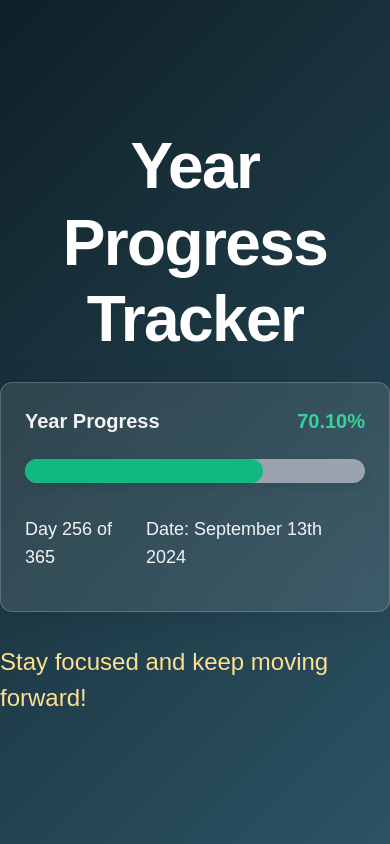
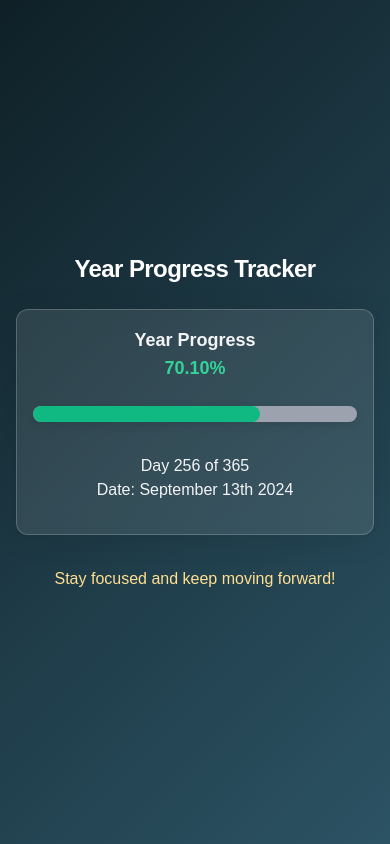
Before and after one commit to masdzub/year-progress-tracker, a plain HTML site: page index.html in a window 390 px wide. Drawn offline with nearby package versions, Linux system fonts and the light colour scheme; a web font is replaced by a local one.

Commit message:
style: make it responsive

```diff
--- a/index.html
+++ b/index.html
@@ -1,5 +1,4 @@
-<!DOCTYPE html>
-<html lang="en">
+<html lang="en"></html>
 
 <head>
     <meta charset="UTF-8">
@@ -16,34 +15,34 @@
 </head>
 
 <body class="transition-all duration-1000">
-    <div id="app" class="flex flex-col items-center justify-center min-h-screen">
+    <div id="app" class="flex flex-col items-center justify-center min-h-screen p-4 sm:p-6 md:p-8">
         <!-- Title Section -->
-        <h1 class="font-extrabold tracking-tight drop-shadow-lg mb-6">
+        <h1 class="font-extrabold tracking-tight drop-shadow-lg mb-6 text-2xl sm:text-3xl md:text-4xl lg:text-5xl">
             Year Progress Tracker
         </h1>
 
         <!-- Progress Container Section -->
-        <div class="card bg-white bg-opacity-90 rounded-xl shadow-2xl p-6 w-full max-w-3xl mx-auto border-4 border-gradient-to-r from-green-400 to-blue-500">
+        <div class="card bg-white bg-opacity-90 rounded-xl shadow-2xl p-4 sm:p-6 md:p-8 w-full max-w-lg sm:max-w-xl md:max-w-2xl lg:max-w-3xl mx-auto border-4 border-gradient-to-r from-green-400 to-blue-500">
             <!-- Year Progress and Percentage Section -->
-            <div class="flex items-center justify-between mb-6">
-                <p class="text-xl text-light font-semibold">Year Progress</p>
-                <p class="text-xl font-bold text-green-400">{{ yearProgress.toFixed(2) }}%</p>
+            <div class="flex flex-col sm:flex-row items-center justify-between mb-6">
+                <p class="text-lg sm:text-xl text-light font-semibold">Year Progress</p>
+                <p class="text-lg sm:text-xl font-bold text-green-400">{{ yearProgress.toFixed(2) }}%</p>
             </div>
 
             <!-- Progress Bar Section -->
-            <div class="progress-bar bg-gray-400 h-6 rounded-full overflow-hidden mb-8">
+            <div class="progress-bar bg-gray-400 h-4 sm:h-6 rounded-full overflow-hidden mb-8">
                 <div class="progress-bar-inner bg-green-500 h-full rounded-full" :style="{ width: yearProgress + '%', '--progress-width': yearProgress + '%' }"></div>
             </div>
 
             <!-- Date and Day of Year Section -->
-            <div class="flex items-center justify-between text-light mb-4">
-                <p class="text-lg font-medium">Day {{ dayOfYear }} of {{ daysInYear }}</p>
-                <p class="text-lg font-medium">Date: {{ currentDate }}</p>
+            <div class="flex flex-col sm:flex-row items-center justify-between text-light mb-4">
+                <p class="text-base sm:text-lg font-medium">Day {{ dayOfYear }} of {{ daysInYear }}</p>
+                <p class="text-base sm:text-lg font-medium">Date: {{ currentDate }}</p>
             </div>
         </div>
 
         <!-- Inspirational Text Section -->
-        <p class="inspirational-text mt-8">
+        <p class="inspirational-text mt-8 text-base sm:text-lg md:text-xl">
             Stay focused and keep moving forward!
         </p>
     </div>
--- a/styles.css
+++ b/styles.css
@@ -2,66 +2,56 @@
 .progress-bar-inner {
     transition: width 0.5s ease-in-out;
 }
-
 .progress-bar {
     width: 100%;
     max-width: 100%;
-    height: 1.5rem;
+    height: 1rem; /* Adjusted for smaller screens */
     border-radius: 1rem;
     overflow: hidden;
     box-shadow: 0px 3px 10px rgba(0, 0, 0, 0.1);
 }
-
 .progress-bar-inner {
     animation: progressAnimation 2s ease-in-out;
 }
-
 @keyframes progressAnimation {
     from {
         width: 0;
     }
-
     to {
         width: var(--progress-width);
     }
 }
-
 /* Body Styles */
 body {
     background: linear-gradient(135deg, #0f2027 0%, #2c5364 100%);
     font-family: 'Kontrapunkt Light', sans-serif, Arial; /* Changed font to Kontrapunkt */
 }
-
 /* Title Styles */
 h1 {
     animation: fadeInDown 1s ease-in-out;
     color: #ffffff; /* Updated color for better visibility */
     text-align: center;
-    font-size: 4rem;
+    font-size: 2rem; /* Adjusted for smaller screens */
     line-height: 1.2;
     font-family: 'Kontrapunkt Light', sans-serif, Arial; /* Changed font to Kontrapunkt */
 }
-
 @keyframes fadeInDown {
     from {
         opacity: 0;
         transform: translateY(-20px);
     }
-
     to {
         opacity: 1;
         transform: translateY(0);
     }
 }
-
 /* Inspirational Text Styles */
 .inspirational-text {
     animation: blink 1s infinite; /* Blinking effect */
-    font-size: 1.5rem;
+    font-size: 1rem; /* Adjusted for smaller screens */
     color: #ffdf91;
     font-family: 'Kontrapunkt Light', sans-serif, Arial; /* Changed font to Kontrapunkt */
 }
-
 @keyframes blink {
     0%, 100% {
         opacity: 1;
@@ -70,7 +60,6 @@ h1 {
         opacity: 0;
     }
 }
-
 /* Shadow for card container */
 .card {
     background: rgba(255, 255, 255, 0.1);
@@ -78,13 +67,11 @@ h1 {
     box-shadow: 0 4px 30px rgba(0, 0, 0, 0.1);
     border: 1px solid rgba(255, 255, 255, 0.2);
 }
-
 /* Improved label colors */
 .text-light {
     color: #f3f4f6; /* Lightened text for better visibility */
     font-family: 'Kontrapunkt Light', sans-serif, Arial; /* Changed font to Kontrapunkt */
 }
-
 .bg-light {
     background-color: rgba(255, 255, 255, 0.8);
 }
```
